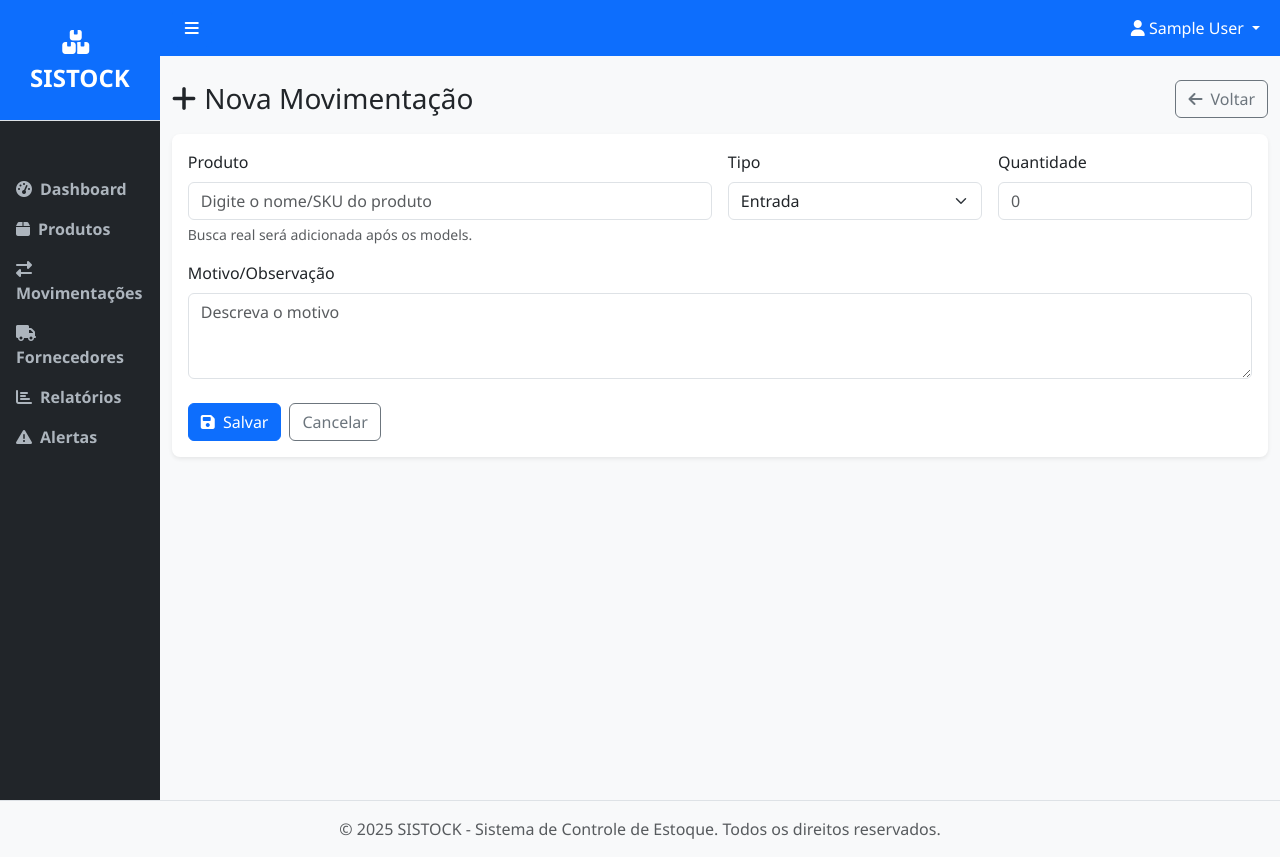
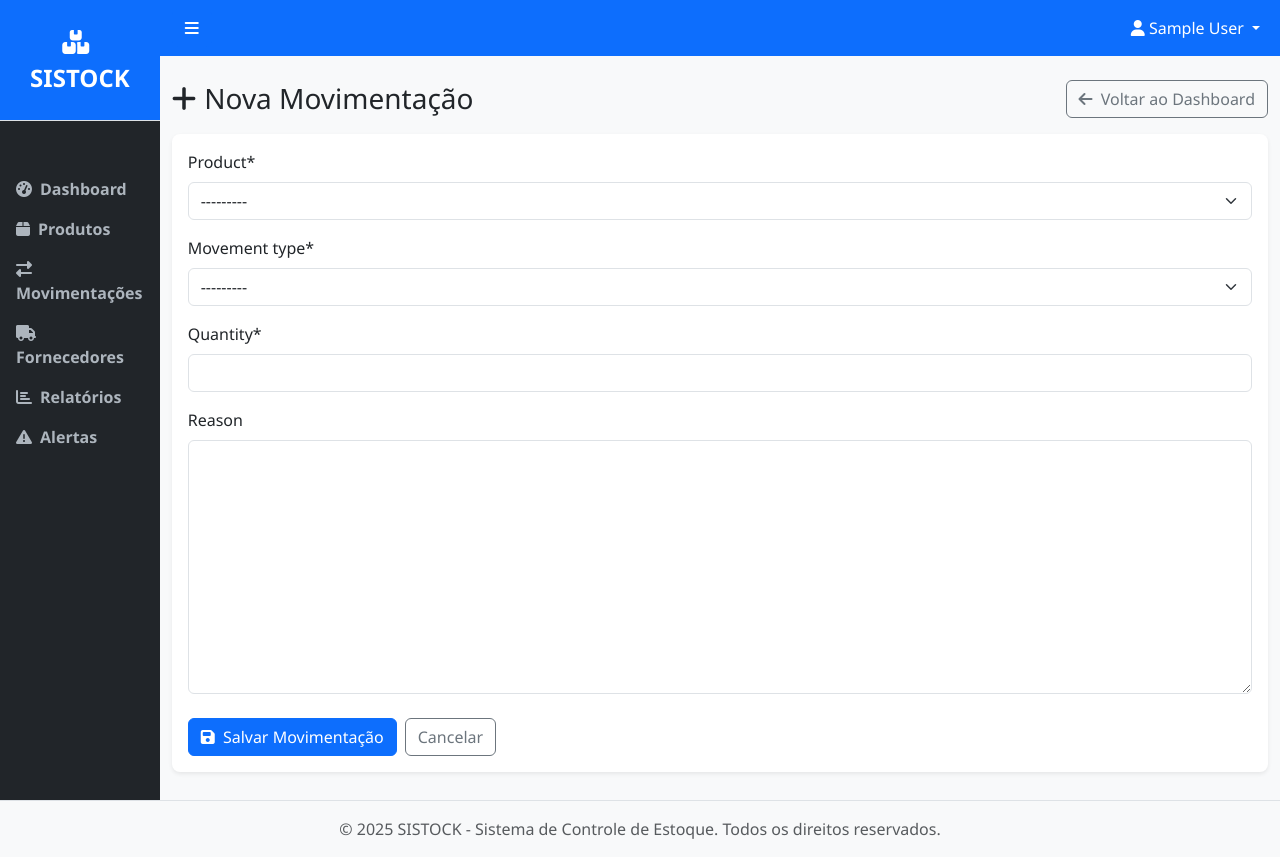
Before and after one commit to mateus-s-a/SISTOCK, a Django app: page /inventory/movements/add/ in a window 1280 px wide. Run offline with Django 5.2, Linux system fonts and the light colour scheme; the visitor is signed in with stand-in values (Sample User, id 1); data comes from the database, SQL or seed files in the repository; parts of the project's set-up code (start-up, migrations or seed data) failed here and were passed over; some libraries are stand-ins or nearby versions.

Commit message:
refactor(app/inventory): Atualiza formulário e view para movimentação de estoque com validação e associação de usuário

```diff
--- a/apps/inventory/forms.py
+++ b/apps/inventory/forms.py
@@ -1,7 +1,38 @@
 from django import forms
-from .models import StockMovement
+from .models import StockMovement, Product
 
 class StockMovementForm(forms.ModelForm):
+    """
+    Formulário para registrar movimentações de estoque com validação
+    para não permitir estoque negativo
+    """
+
     class Meta:
         model = StockMovement
-        fields = ['product', 'quantity', 'movement_type', 'date', 'notes']
+        fields = ['product', 'movement_type', 'quantity', 'reason']
+
+    def clean(self):
+        """
+        Validação customizada para o formulário inteiro
+        """
+        cleaned_data = super().clean()
+        movement_type = cleaned_data.get('movement_type')
+        quantity = cleaned_data.get('quantity')
+        product = cleaned_data.get('product')
+
+        if not all([movement_type, quantity, product]):
+            return cleaned_data  # Campos obrigatórios não preenchidos
+
+
+        # Regra 1: Saída devem ter quantidade positiva
+        if movement_type == StockMovement.OUT and quantity <= 0:
+            self.add_error('quantity', "Para saídas, a quantidade deve ser positiva.")
+
+        # Regra 2: Entradas devem ter quantidade positiva
+        if movement_type == StockMovement.IN and quantity <= 0:
+            self.add_error('quantity', "Para entradas, a quantidade deve ser positiva.")
+
+        # Regra 3: Não permitir que uma saída deixe o estoque negativo
+        if movement_type == StockMovement.OUT:
+            if product.stock_quantity < quantity:
+                self.add_error('quantity', f"Estoque insuficiente. Quantidade disponível: {product.stock_quantity}.")
--- a/apps/inventory/templates/inventory/movement_create.html
+++ b/apps/inventory/templates/inventory/movement_create.html
@@ -1,54 +1,47 @@
 {% extends 'base.html' %}
+{% load crispy_forms_tags %}
+
 {% block title %}Nova Movimentação - SISTOCK{% endblock %}
 
 {% block content %}
+
+<!--
 <div class="d-flex justify-content-between align-items-center mb-3">
     <h3 class="mb-0"><i class="fas fa-plus me-2"></i>Nova Movimentação</h3>
     <a href="{% url 'inventory:movement_list' %}" class="btn btn-outline-secondary">
         <i class="fas fa-arrow-left me-1"></i> Voltar
     </a>
 </div>
+-->
+<div class="d-flex justify-content-between align-items-center mb-3">
+    <h3 class="mb-0"><i class="fas fa-plus me-2"></i>Nova Movimentação</h3>
+    <a href="{% url 'inventory:dashboard' %}" class="btn btn-outline-secondary">
+        <i class="fas fa-arrow-left me-1"></i> Voltar ao Dashboard
+    </a>
+</div>
+
 
 <div class="card">
     <div class="card-body">
         <form method="post" novalidate>
             {% csrf_token %}
-            <div class="row g-3">
-                <div class="col-md-6">
-                    <label class="form-label">Produto</label>
-                    <input type="text" class="form-control" name="product" placeholder="Digite o nome/SKU do produto"
-                        required>
-                    <div class="form-text">Busca real será adicionada após os models.</div>
-                </div>
-                <div class="col-md-3">
-                    <label class="form-label">Tipo</label>
-                    <select name="movement_type" class="form-select" required>
-                        <option value="IN">Entrada</option>
-                        <option value="OUT">Saída</option>
-                        <option value="ADJ">Ajuste</option>
-                    </select>
-                </div>
-                <div class="col-md-3">
-                    <label class="form-label">Quantidade</label>
-                    <input type="number" min="1" class="form-control" name="quantity" placeholder="0" required>
-                </div>
-                <div class="col-12">
-                    <label class="form-label">Motivo/Observação</label>
-                    <textarea name="reason" rows="3" class="form-control" placeholder="Descreva o motivo"></textarea>
-                </div>
-            </div>
+            {{ form|crispy }}
             <div class="mt-4 d-flex gap-2">
                 <button type="submit" class="btn btn-primary">
-                    <i class="fas fa-save me-1"></i> Salvar
+                    <i class="fas fa-save me-1"></i> Salvar Movimentação
                 </button>
-                <a href="{% url 'inventory:movement_list' %}" class="btn btn-outline-secondary">Cancelar</a>
+                <a href="{% url 'inventory:dashboard' %}" class="btn btn-outline-secondary">Cancelar</a>
             </div>
         </form>
     </div>
 </div>
 
+
+<!--
 <div class="alert alert-warning mt-3">
     <i class="fas fa-triangle-exclamation me-1"></i> Nesta fase, o envio apenas mostra uma mensagem de sucesso e retorna
     para a lista.
 </div>
+-->
+
 {% endblock %}
--- a/apps/inventory/views.py
+++ b/apps/inventory/views.py
@@ -1,12 +1,16 @@
+from django.db import transaction
+from django.urls import reverse_lazy
 from django.shortcuts import render, redirect
-from django.views.generic import TemplateView
+from django.views.generic import TemplateView, CreateView
 from django.contrib.auth.mixins import LoginRequiredMixin
+from django.contrib.messages.views import SuccessMessageMixin
 from django.contrib import messages
 from django.db.models import F
 
 from apps.products.models import Product
 from apps.suppliers.models import Supplier
 from .models import StockMovement
+from .forms import StockMovementForm
 
 
 
@@ -56,13 +60,43 @@ class MovementListView(LoginRequiredMixin, TemplateView):
         return context
 
 
-class MovementCreateView(LoginRequiredMixin, TemplateView):
+class MovementCreateView(LoginRequiredMixin, SuccessMessageMixin, CreateView):
     """Criação Movimentação"""
+    model = StockMovement
+    form_class = StockMovementForm
     template_name = 'inventory/movement_create.html'
+    success_url = reverse_lazy('inventory:movement_list')
+    # success_url = reverse_lazy('inventory:dashboard')
+    success_message = "Movimentação de estoque registrada com sucesso."
 
-    def post(self, request, *args, **kwargs):
-        messages.success(request, 'Movimentação registrada com sucesso. (Simulação)')
-        return redirect('inventory:movement_list')
+    def form_valid(self, form):
+        """
+        Sobrescreve o método para associar o usuário e atualizar o estoque
+        do produto de forma atômica
+        """
+
+        # Associa o usuário logado à movimentação
+        form.instance.user = self.request.user
+
+        # Usa uma transação para garantir a consistência dos dados
+        with transaction.atomic():
+            response = super().form_valid(form)
+
+            movement = self.object
+            product = movement.product
+
+            if movement.movement_type == StockMovement.IN:
+                product.stock_quantity = F('stock_quantity') + movement.quantity
+            elif movement.movement_type == StockMovement.OUT:
+                product.stock_quantity = F('stock_quantity') - movement.quantity
+            elif movement.movement_type == StockMovement.ADJ:
+                product.stock_quantity = F('stock_quantity') + movement.quantity  # Ajuste pode ser positivo ou negativo
+
+            product.save()
+
+        return response
+
+
 
 
 class MovementDetailView(LoginRequiredMixin, TemplateView):
```
